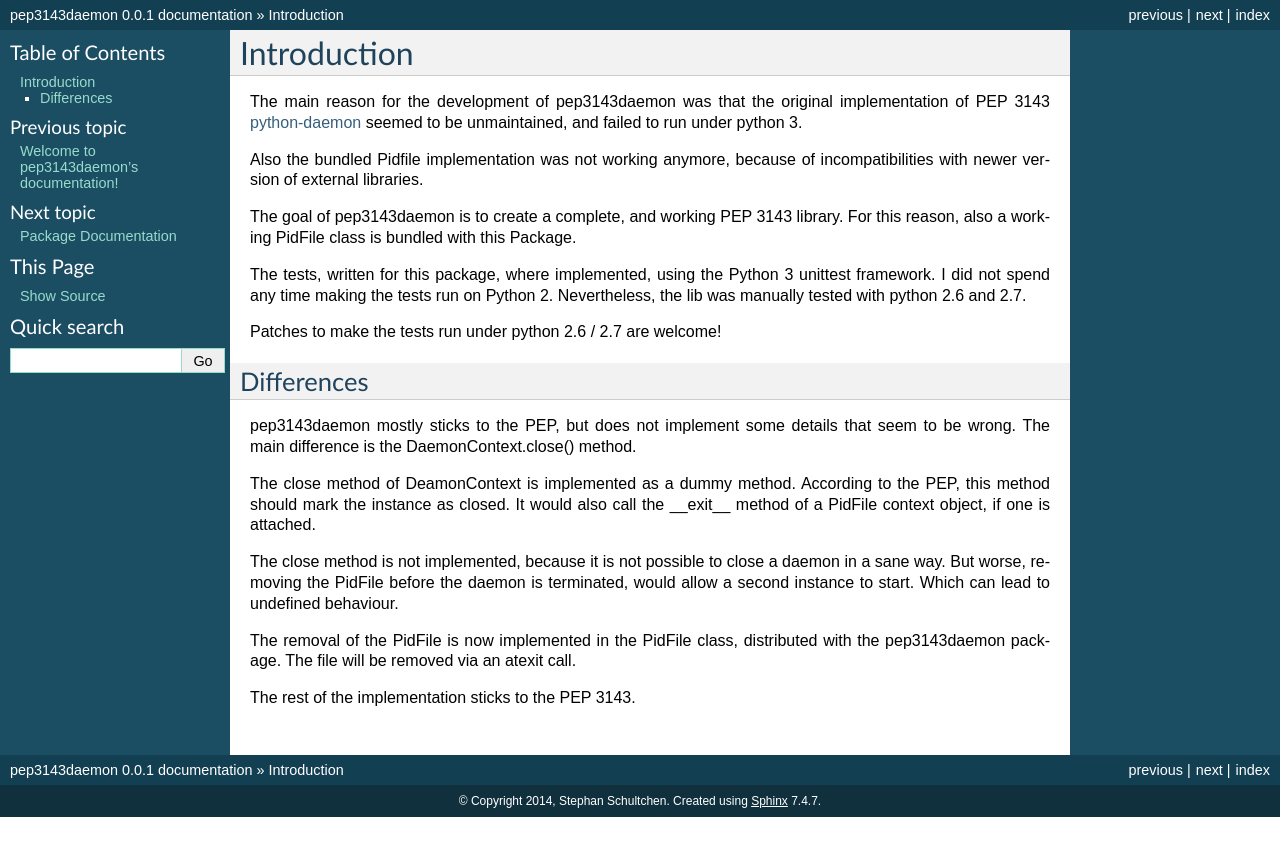
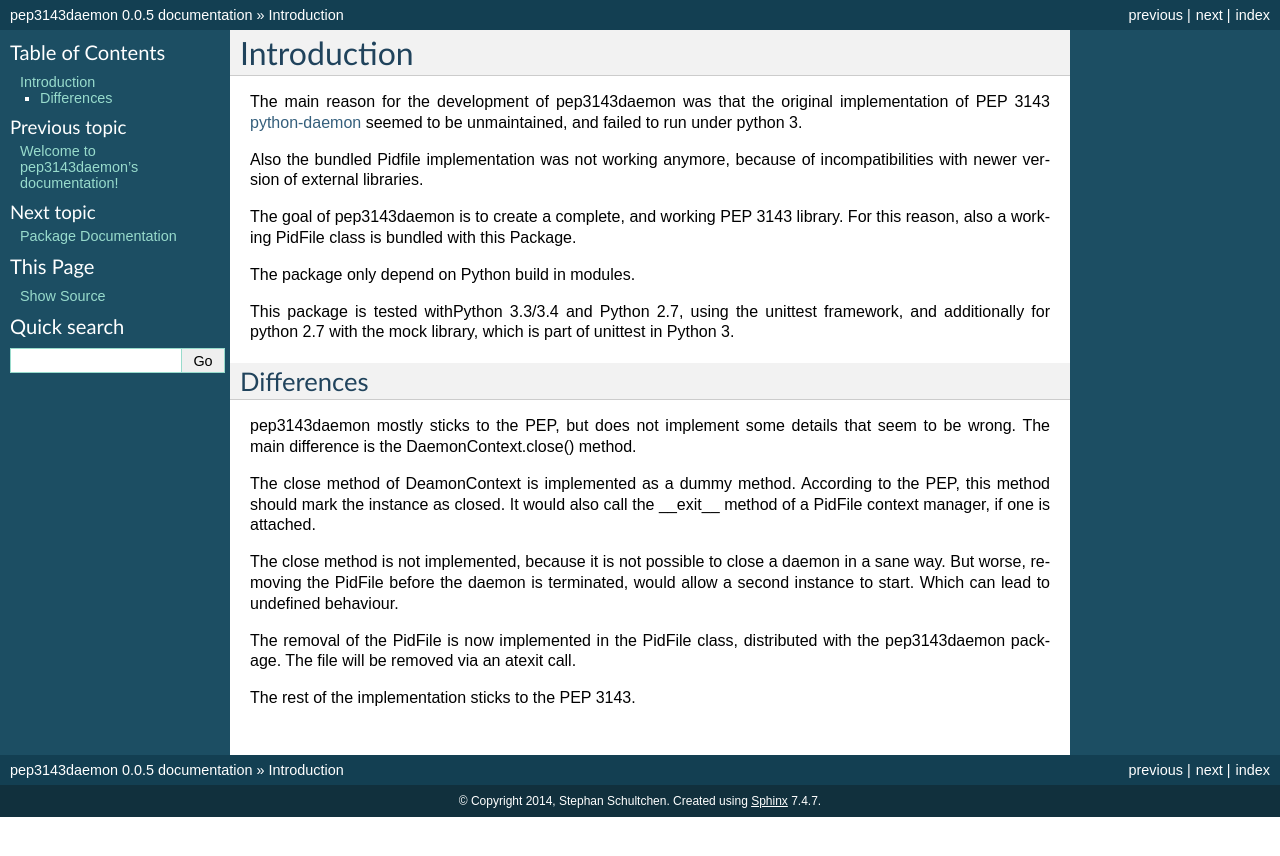
Before and after one commit to schlitzered/pep3143daemon, a Sphinx documentation site: the page built from doc/source/intro.rst, in a window 1280 px wide. Shown: the top 856 px of the page. Built offline with Sphinx 7.4.7, drawn with Linux system fonts in a browser that asks for light colours.

Commit message:
- Remove dependency on the six package. - Fix Unittests to also run with python 2.7

```diff
--- a/doc/source/conf.py
+++ b/doc/source/conf.py
@@ -53,9 +53,9 @@ copyright = '2014, Stephan Schultchen'
 # built documents.
 #
 # The short X.Y version.
-version = '0.0.1'
+version = '0.0.5'
 # The full version, including alpha/beta/rc tags.
-release = '0.0.1'
+release = '0.0.5'
 
 # The language for content autogenerated by Sphinx. Refer to documentation
 # for a list of supported languages.
--- a/doc/source/intro.rst
+++ b/doc/source/intro.rst
@@ -12,11 +12,11 @@ of incompatibilities with newer version of external libraries.
 The goal of pep3143daemon is to create a complete, and working PEP 3143
 library. For this reason, also a working PidFile class is bundled with this Package.
 
-The tests, written for this package, where implemented, using the Python 3
-unittest framework. I did not spend any time making the tests run on Python 2.
-Nevertheless, the lib was manually tested with python 2.6 and 2.7.
+The package only depend on Python build in modules.
 
-Patches to make the tests run under python 2.6 / 2.7 are welcome!
+This package is tested withPython 3.3/3.4 and Python 2.7, using the
+unittest framework, and additionally for python 2.7 with the mock library,
+which is part of unittest in Python 3.
 
 
 Differences
@@ -28,7 +28,7 @@ The main difference is the DaemonContext.close() method.
 
 The close method of DeamonContext is implemented as a dummy method.
 According to the PEP, this method should mark the instance as closed.
-It would also call the __exit__ method of a PidFile context object,
+It would also call the __exit__ method of a PidFile context manager,
 if one is attached.
 
 The close method is not implemented, because it is not possible to close a
--- a/setup.py
+++ b/setup.py
@@ -4,7 +4,7 @@ import pep3143daemon
 
 setup(
     name='pep3143daemon',
-    version='0.0.4',
+    version='0.0.5',
     description='Implementation of PEP 3143, a unix daemon',
     long_description=pep3143daemon.__doc__,
     packages=['pep3143daemon'],
@@ -12,7 +12,6 @@ setup(
     license='MIT',
     author='schlitzer',
     author_email='stephan.schultchen@gmail.com',
-    install_requires=['six'],
     test_suite='test',
     platforms='posix',
     classifiers=[
```
Also changed, not shown: 2 other files.
